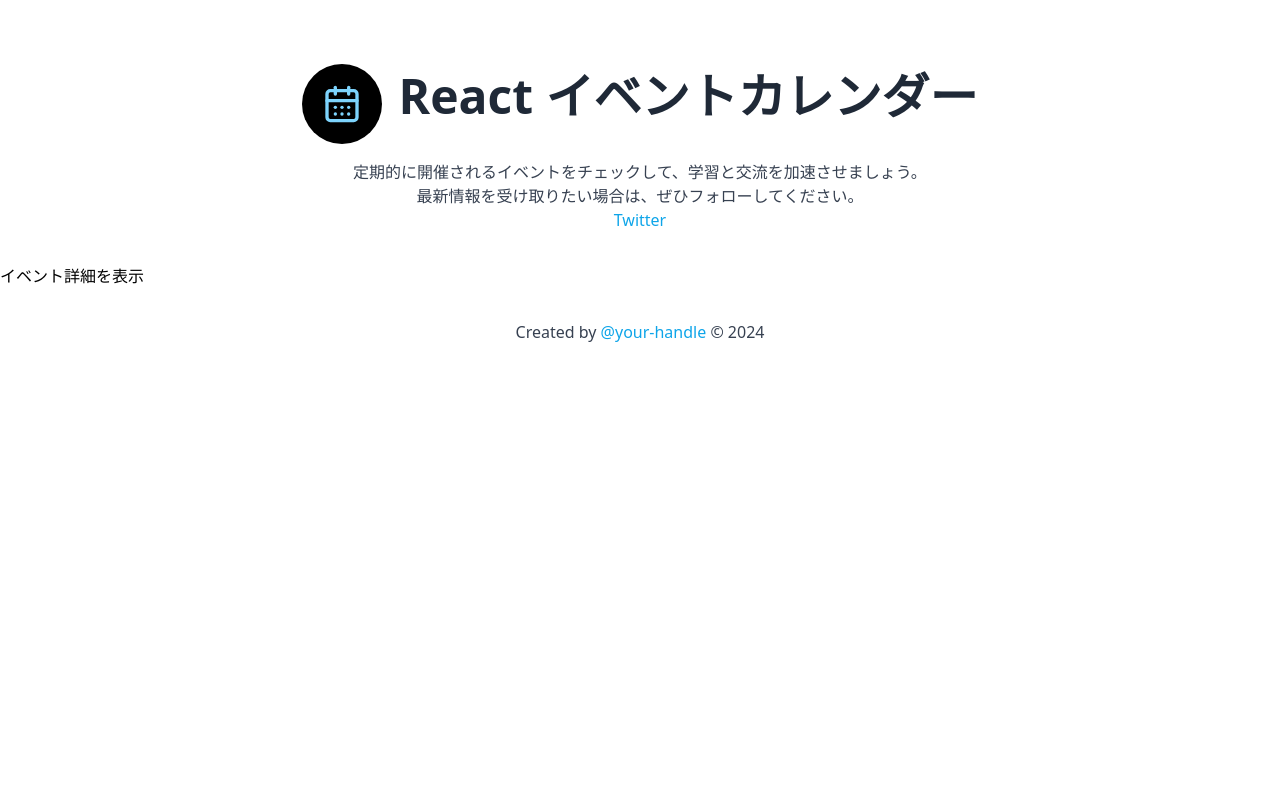
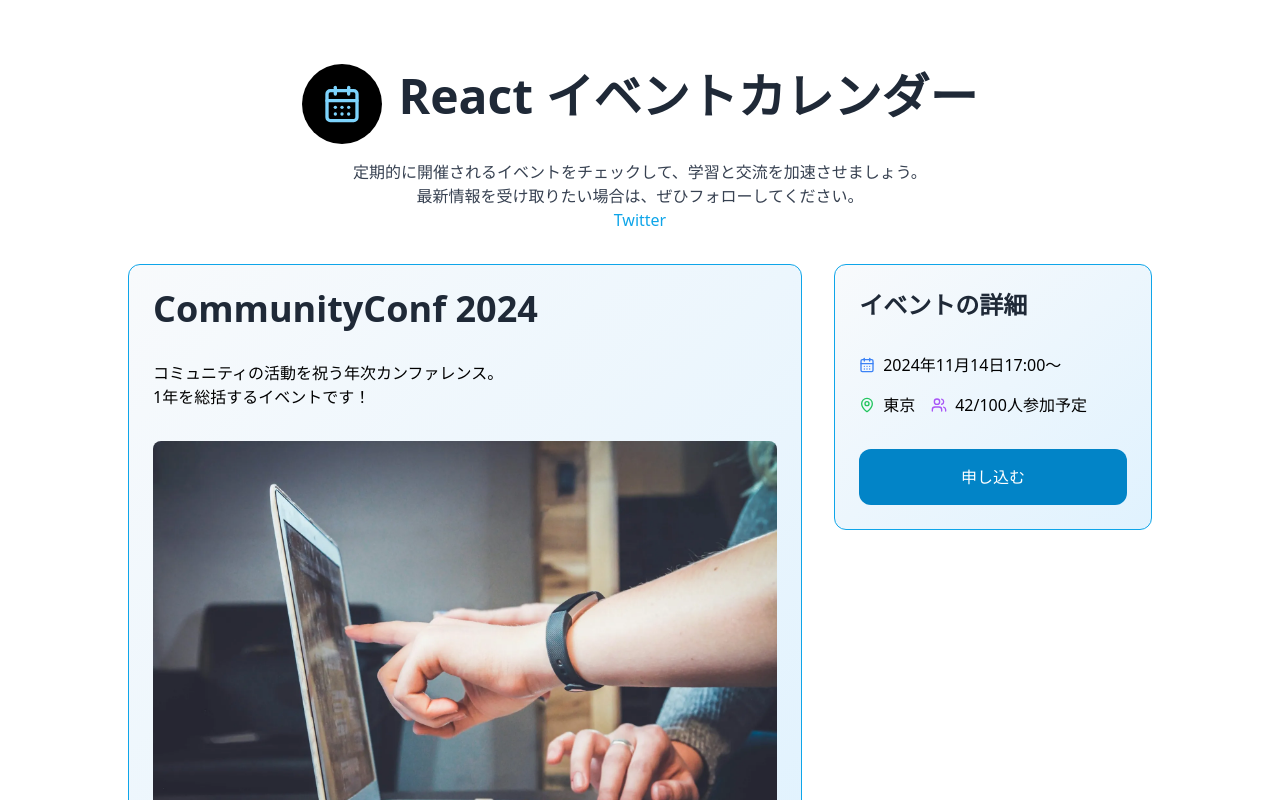
Before and after one commit to mori-tt/react-tutorial_20241123, a React (Vite) app: page /events/1 in a window 1280 px wide. Shown: the top 800 px of the page. Built offline with nearby package versions, Linux system fonts and the light colour scheme.

Commit message:
イベント詳細ページの作成

```diff
--- a/src/App.tsx
+++ b/src/App.tsx
@@ -1,6 +1,7 @@
 import { BrowserRouter, Routes, Route, Navigate } from "react-router-dom";
 import Layout from "./components/Layout";
 import EventList from "./pages/EventList";
+import EventDetail from "./pages/EventDetail";
 
 export default function App() {
   return (
@@ -11,7 +12,7 @@
         <Route path="events" element={<Layout />}>
           <Route index element={<EventList />} />
           {/* 動的な値に応じたURL */}
-          <Route path=":id" element={<p>イベント詳細を表示</p>} />
+          <Route path=":id" element={<EventDetail />} />
           <Route path=":id/apply" element={<p>イベントに申し込む</p>} />
           <Route path=":id/confirm" element={<p>申し込み完了です</p>} />
         </Route>
--- /dev/null
+++ b/src/pages/EventDetail.tsx
@@ -0,0 +1,73 @@
+import { useParams, Link, useNavigate } from "react-router-dom";
+import { EVENTS as events } from "../constants";
+import REACT_EVENT from "../assets/react-event.webp";
+import { CalendarDays, MapPin, Users } from "lucide-react";
+import Card from "../components/Card";
+
+const EventDetail = () => {
+  const { id } = useParams();
+  const event = events.find((e) => e.id === id);
+
+  if (!event) {
+    return (
+      <>
+        <p>URLのイベントが見つかりません</p>
+        <Link to="/" className="underline">
+          イベント一覧に戻る
+        </Link>
+      </>
+    );
+  }
+
+  //   const navigate = useNavigate();
+
+  return (
+    <div className="flex gap-8 max-w-5xl mx-auto">
+      <Card>
+        <h2 className="text-4xl font-bold mb-4 text-gray-800">{event.title}</h2>
+        <p className="whitespace-pre-wrap">{event.description}</p>
+        <img
+          src={REACT_EVENT}
+          alt={event.title}
+          className="rounded-t-lg w-[660px] h-[440px]"
+        />
+      </Card>
+      <div className="">
+        <Card>
+          <h2 className="text-2xl font-bold mb-4 text-gray-800">
+            イベントの詳細
+          </h2>
+          <div className="flex flex-wrap gap-4 text-base">
+            <div className="flex items-center">
+              <CalendarDays className="w-4 h-4 mr-2 text-blue-500" />
+              <span>{event.date}〜</span>
+            </div>
+            <div className="flex items-center">
+              <MapPin className="w-4 h-4 mr-2 text-green-500" />
+              <span>{event.location}</span>
+            </div>
+            <div className="flex items-center">
+              <Users className="w-4 h-4 mr-2 text-purple-500" />
+              <span>
+                {event.attendees}
+                {event.capacity && `/${event.capacity}`}
+                人参加予定
+              </span>
+            </div>
+          </div>
+
+          <Link to={`/events/${event.id}/apply`} className="block">
+            <button
+              // onClick={() => navigate(`/events/${event.id}/apply`)}
+              className="py-4 w-full bg-sky-600 hover:opacity-80 text-white rounded-xl"
+            >
+              申し込む
+            </button>
+          </Link>
+        </Card>
+      </div>
+    </div>
+  );
+};
+
+export default EventDetail;
```
